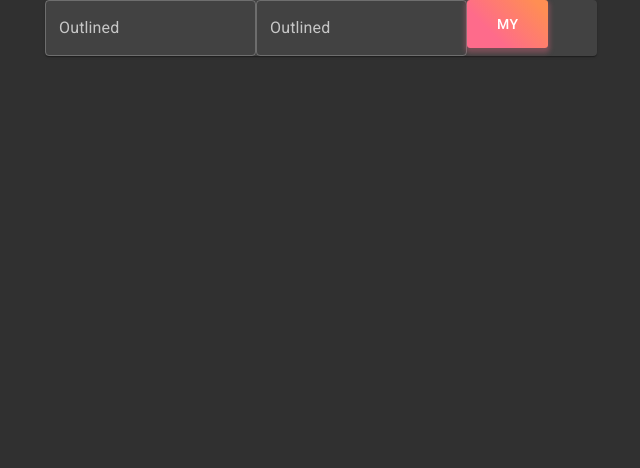
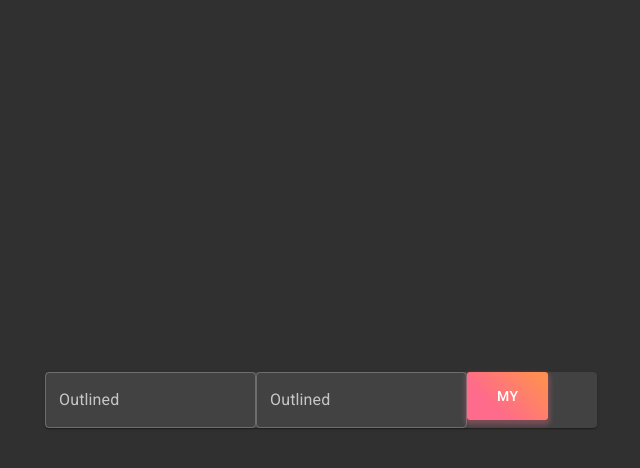
Before and after one commit to rawat4arjuna/Knowlon, a React (Create React App) app: page / in a window 1280 px wide. Shown: the top 468 px of the page, without its empty margins (319-959 px from the left). Built offline with nearby package versions, Linux system fonts and the light colour scheme.

Commit message:
align items got centered

```diff
--- a/src/component/Containers/containers.js
+++ b/src/component/Containers/containers.js
@@ -3,14 +3,15 @@ import CssBaseline from '@material-ui/core/CssBaseline';
 import { makeStyles } from "@material-ui/styles";
 import Container from '@material-ui/core/Container';
 const useStyles = makeStyles((theme) => ({
-    root: theme.palette.root,
+    container: theme.palette.root,
+
   }));
 export default function Containers(props) {
     const classes = useStyles();
   return (
     <React.Fragment>
       <CssBaseline />
-      <Container maxWidth="sm" className={classes.root}>
+      <Container maxWidth="sm" className={classes.container} style={{minHeight:'100vh'}}>
         {props.children}
       </Container>
     </React.Fragment>
--- a/src/component/Containers/paper.js
+++ b/src/component/Containers/paper.js
@@ -3,7 +3,8 @@ import { makeStyles } from "@material-ui/core/styles";
 import Paper from "@material-ui/core/Paper";
 
 const useStyles = makeStyles((theme) => ({
-  root: theme.palette.loginpaper,
+  root: theme.palette.loginpaper
+  ,
 }));
 
 export default function Papers(props) {
```
